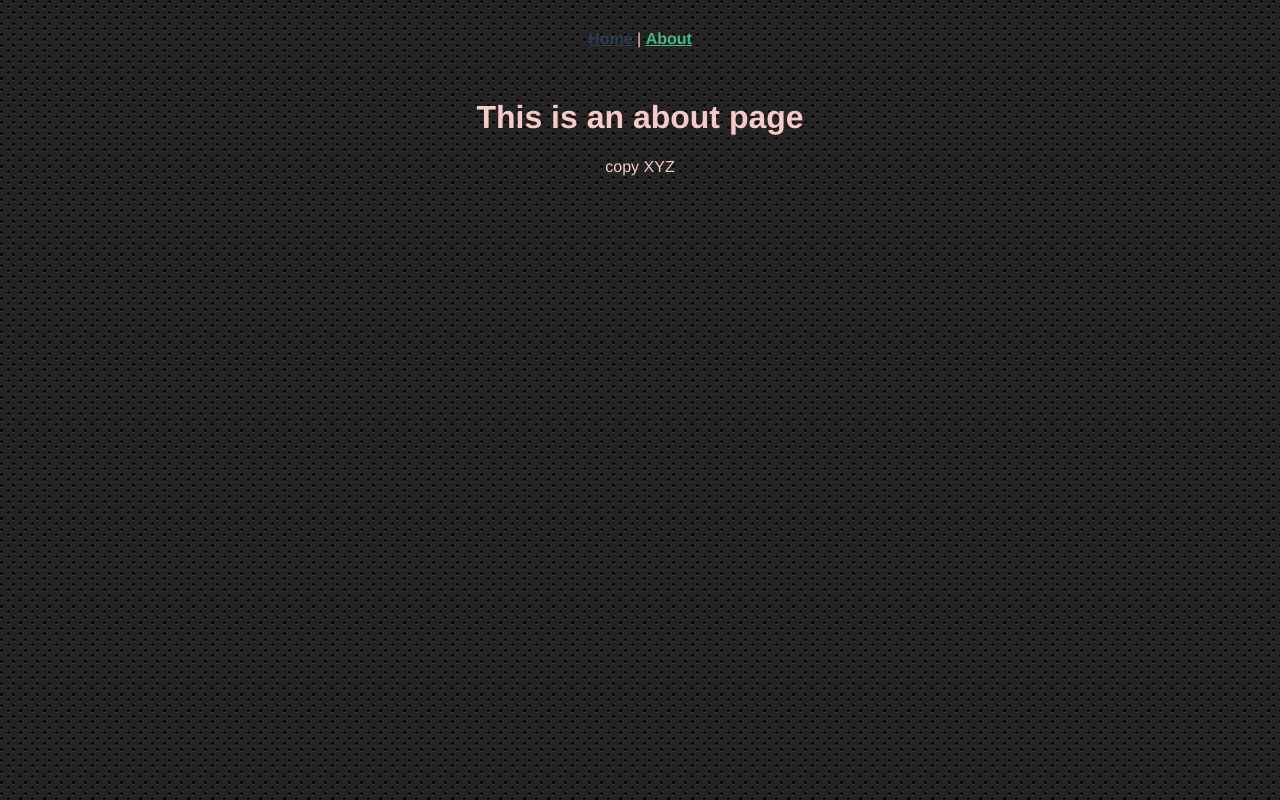
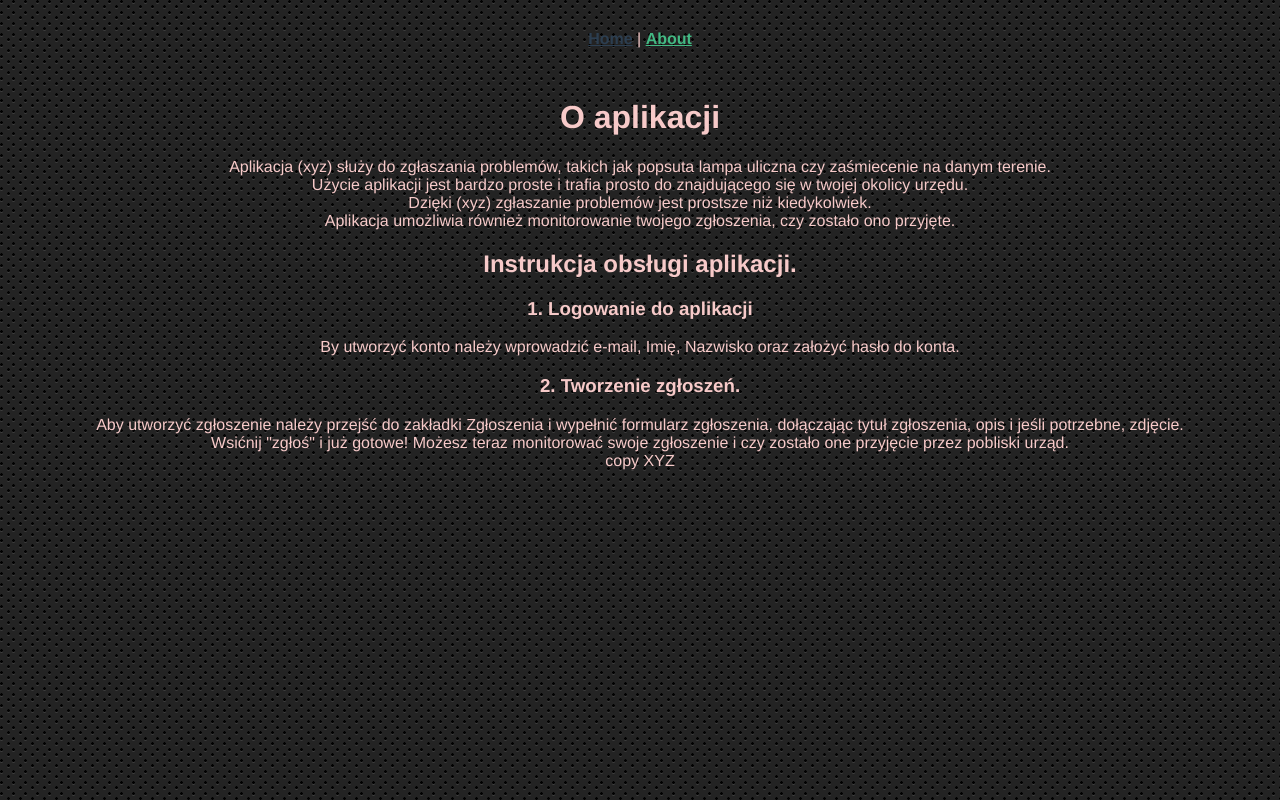
Before and after one commit to JakubOlejnik2007/app, a Vue app: page /#/about in a window 1280 px wide. Built offline with nearby package versions, Linux system fonts and the light colour scheme.

Commit message:
Changes by X-COM1

```diff
--- a/src/views/AboutView.vue
+++ b/src/views/AboutView.vue
@@ -1,6 +1,23 @@
 <!-- Widok o aplikacji -->
 <template>
   <div class="about">
-    <h1>This is an about page</h1>
+    <h1>O aplikacji</h1>
+    Aplikacja (xyz) służy do zgłaszania problemów, takich jak popsuta lampa
+    uliczna czy zaśmiecenie na danym terenie.<br />
+    Użycie aplikacji jest bardzo proste i trafia prosto do znajdującego się w
+    twojej okolicy urzędu.<br />
+    Dzięki (xyz) zgłaszanie problemów jest prostsze niż kiedykolwiek.<br />
+    Aplikacja umożliwia również monitorowanie twojego zgłoszenia, czy zostało
+    ono przyjęte.<br />
+    <h2>Instrukcja obsługi aplikacji.</h2>
+    <h3>1. Logowanie do aplikacji</h3>
+    By utworzyć konto należy wprowadzić e-mail, Imię, Nazwisko oraz założyć
+    hasło do konta.<br />
+    <h3>2. Tworzenie zgłoszeń.</h3>
+    Aby utworzyć zgłoszenie należy przejść do zakładki Zgłoszenia i wypełnić
+    formularz zgłoszenia, dołączając tytuł zgłoszenia, opis i jeśli potrzebne,
+    zdjęcie.<br />
+    Wsićnij "zgłoś" i już gotowe! Możesz teraz monitorować swoje zgłoszenie i
+    czy zostało one przyjęcie przez pobliski urząd.<br />
   </div>
 </template>
```
